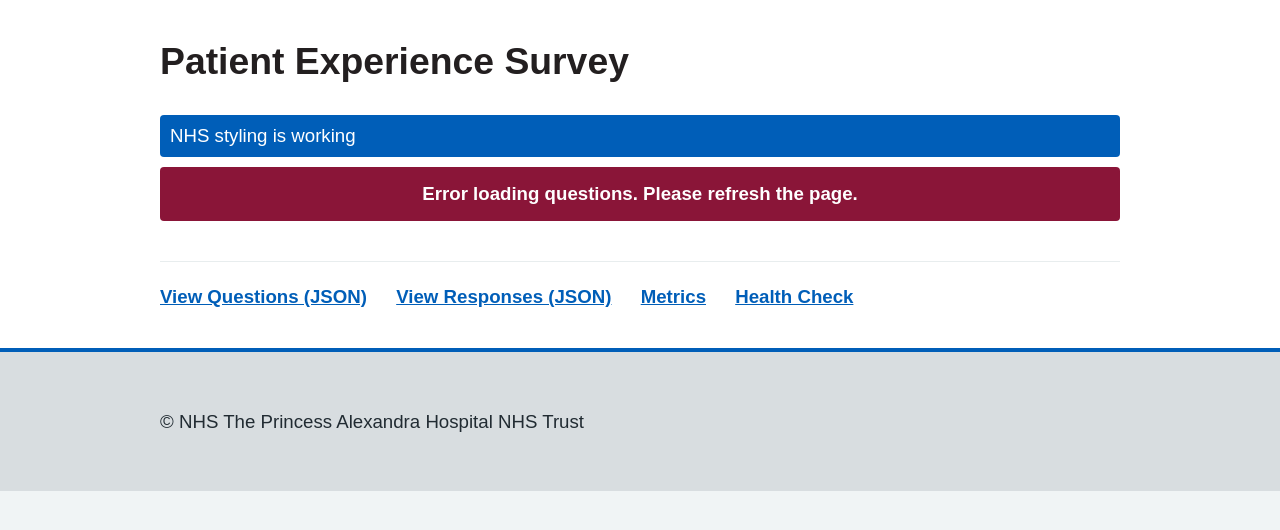
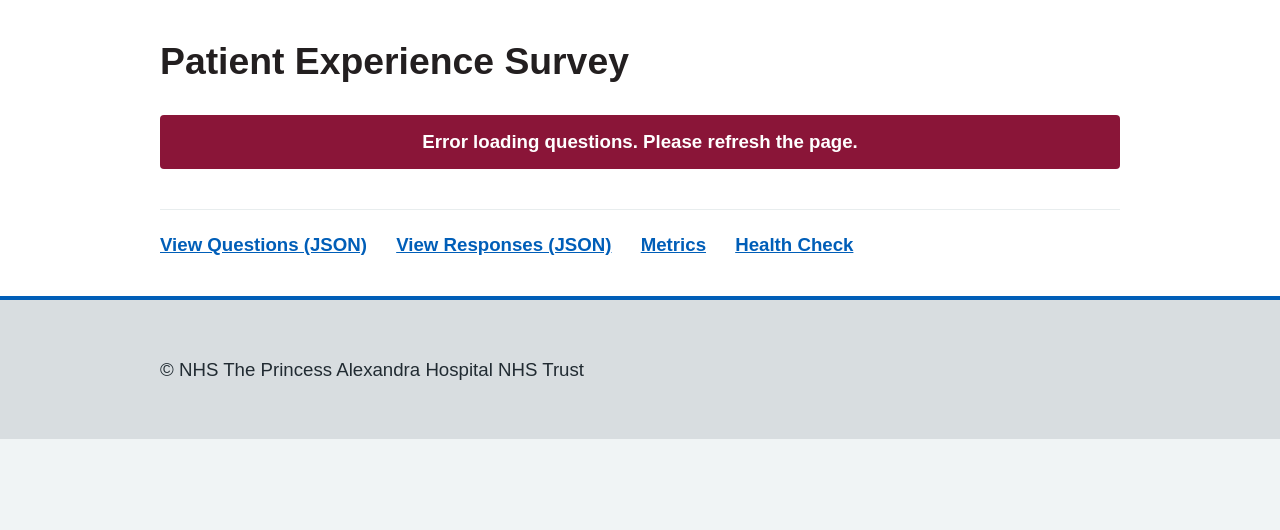
Before and after one commit to UrszulaC/PatientSurvey, a Flask app: template templates/index.html in a window 1280 px wide. Shown: the part 104-634 px from the top of the page. Run offline with Flask 3, Linux system fonts and the light colour scheme; the template is opened without the code that fills it, so the values that code supplies are empty; parts of the project's set-up code (start-up, migrations or seed data) failed here and were passed over.

Commit message:
Update index.html

```diff
--- a/templates/index.html
+++ b/templates/index.html
@@ -33,11 +33,6 @@
     <div style="background-color: #ffffff; padding: 20px; margin: 0 -10px;">
         <div style="max-width: 960px; margin: 0 auto; padding: 20px;">
             <h1 style="font-family: 'Frutiger W01', Arial, sans-serif; font-size: 28pt; font-weight: bold; color: #231f20; margin-bottom: 32px; margin-top: 0;">Patient Experience Survey</h1>
-
-            <!-- Test NHS styling -->
-            <div style="background-color: #005eb8; color: white; padding: 10px; margin: 10px 0; border-radius: 4px;">
-                <span style="color: white;">NHS styling is working</span>
-            </div>
 
             <div id="loading" style="padding: 24px; text-align: center; font-size: 14pt;">Loading survey questions...</div>
 
@@ -111,6 +106,70 @@
                 const form = document.getElementById('surveyForm');
                 const loading = document.getElementById('loading');
 
+                // Add radio button styles once
+                const radioStyles = document.createElement('style');
+                radioStyles.textContent = `
+                    .nhs-radio-item {
+                        position: relative;
+                        margin-bottom: 8px;
+                        padding-left: 36px;
+                        display: block;
+                    }
+                    .nhs-radio-input {
+                        position: absolute;
+                        z-index: 1;
+                        top: 0;
+                        left: 0;
+                        width: 24px;
+                        height: 24px;
+                        opacity: 0;
+                        cursor: pointer;
+                    }
+                    .nhs-radio-label {
+                        font-weight: 400;
+                        padding: 0;
+                        cursor: pointer;
+                        display: block;
+                        font-size: 14pt;
+                        font-family: 'Frutiger W01', Arial, sans-serif;
+                    }
+                    .nhs-radio-label::before {
+                        content: "";
+                        position: absolute;
+                        top: 0;
+                        left: 0;
+                        width: 24px;
+                        height: 24px;
+                        border: 2px solid #425563;
+                        border-radius: 50%;
+                        background: #ffffff;
+                        box-sizing: border-box;
+                    }
+                    .nhs-radio-label::after {
+                        content: "";
+                        position: absolute;
+                        top: 6px;
+                        left: 6px;
+                        width: 12px;
+                        height: 12px;
+                        border-radius: 50%;
+                        background: #005eb8;
+                        opacity: 0;
+                        transition: opacity 0.2s;
+                    }
+                    .nhs-radio-input:checked + .nhs-radio-label::after {
+                        opacity: 1;
+                    }
+                    .nhs-radio-input:focus + .nhs-radio-label::before {
+                        border-width: 4px;
+                        box-shadow: 0 0 0 3px #ffeb3b;
+                    }
+                    .nhs-radio-input:hover + .nhs-radio-label::before {
+                        border-color: #005eb8;
+                    }
+                `;
+                document.head.appendChild(radioStyles);
+
                 questions.forEach((question, index) => {
                     const questionDiv = document.createElement('div');
                     questionDiv.style.marginBottom = '32px';
@@ -132,21 +191,13 @@
                         const radioGroup = document.createElement('div');
                         radioGroup.style.marginBottom = '24px';
 
+                        // Create radio buttons for ALL options
                         question.options.forEach(option => {
                             const radioItem = document.createElement('div');
-                            radioItem.style.position = 'relative';
-                            radioItem.style.marginBottom = '8px';
-                            radioItem.style.paddingLeft = '36px';
-                            radioItem.style.display = 'block';
+                            radioItem.className = 'nhs-radio-item';
 
                             const radioInput = document.createElement('input');
-                            radioInput.style.position = 'absolute';
-                            radioInput.style.zIndex = '1';
-                            radioInput.style.top = '0';
-                            radioInput.style.left = '0';
-                            radioInput.style.width = '24px';
-                            radioInput.style.height = '24px';
-                            radioInput.style.opacity = '0';
+                            radioInput.className = 'nhs-radio-input';
                             radioInput.type = 'radio';
                             radioInput.name = `question_${question.question_id}`;
                             radioInput.value = option;
@@ -154,49 +205,9 @@
                             radioInput.required = question.is_required;
 
                             const radioLabel = document.createElement('label');
-                            radioLabel.style.fontWeight = '400';
-                            radioLabel.style.padding = '0';
-                            radioLabel.style.cursor = 'pointer';
-                            radioLabel.style.display = 'block';
-                            radioLabel.style.fontSize = '14pt';
+                            radioLabel.className = 'nhs-radio-label';
                             radioLabel.htmlFor = radioInput.id;
                             radioLabel.textContent = option;
-
-                            // Create custom radio button appearance
-                            const radioStyle = document.createElement('style');
-                            radioStyle.textContent = `
-                                #${radioInput.id} + label::before {
-                                    content: "";
-                                    position: absolute;
-                                    top: 0;
-                                    left: 0;
-                                    width: 24px;
-                                    height: 24px;
-                                    border: 2px solid #425563;
-                                    border-radius: 50%;
-                                    background: #ffffff;
-                                }
-                                #${radioInput.id} + label::after {
-                                    content: "";
-                                    position: absolute;
-                                    top: 5px;
-                                    left: 5px;
-                                    width: 0;
-                                    height: 0;
-                                    border: 7px solid;
-                                    border-radius: 50%;
-                                    opacity: 0;
-                                    background: #005eb8;
-                                }
-                                #${radioInput.id}:checked + label::after {
-                                    opacity: 1;
-                                }
-                                #${radioInput.id}:focus + label::before {
-                                    border-width: 4px;
-                                    box-shadow: 0 0 0 3px #ffeb3b;
-                                }
-                            `;
-                            document.head.appendChild(radioStyle);
 
                             radioItem.appendChild(radioInput);
                             radioItem.appendChild(radioLabel);
```
